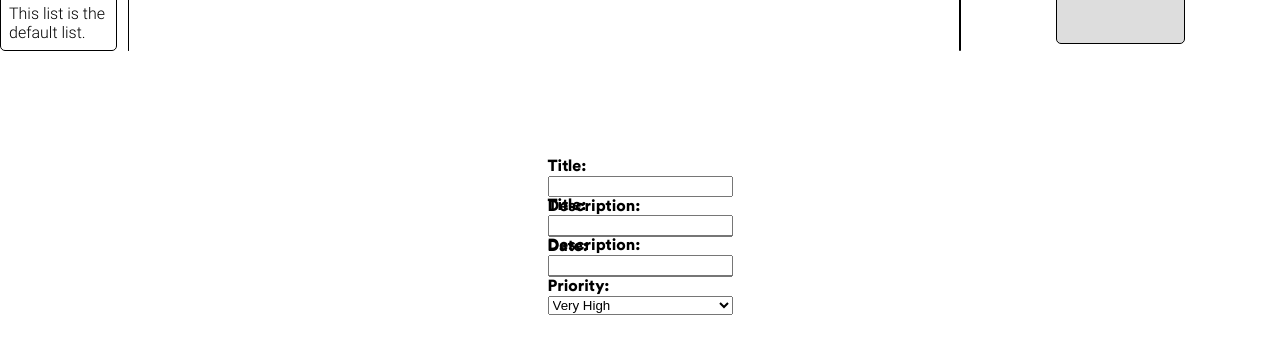
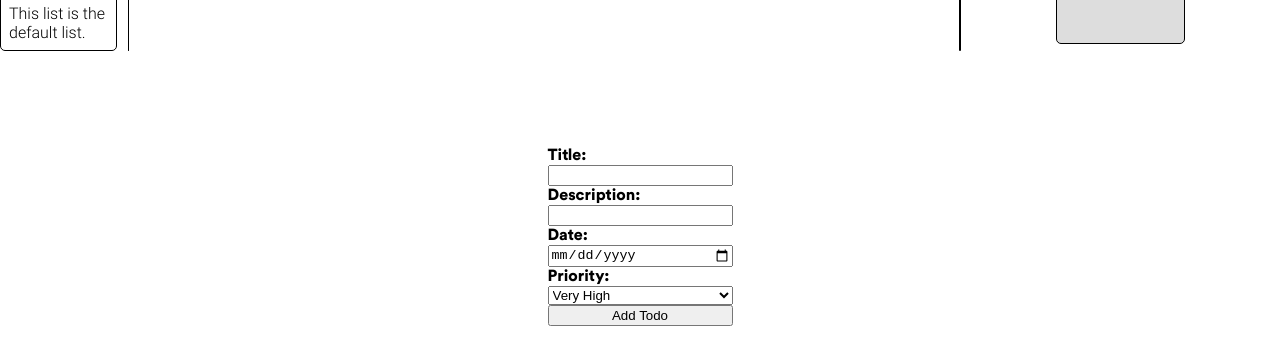
Before and after one commit to martenmatrix/todo-list, a website built with webpack: page src/index.html in a window 1280 px wide. Shown: the part 172-536 px from the top of the page. Built offline with nearby package versions, Linux system fonts and the light colour scheme.

Commit message:
Add basic CSS and add submit button in forms

```diff
--- a/src/index.html
+++ b/src/index.html
@@ -15,23 +15,23 @@
     </div>
 </div>
 
-<div class="modal-wrapper-input" id="modal-add-todo">
-
+<div class="modal-wrapper-input show" id="modal-add-todo">
     <div class="modal-input">
     <p class="modal-title"></p>
         <form class="modal">
             <label for="ftitletodo">Title:</label>
-            <input type="text" class="ftitle" id="ftitletodo">
+            <input type="text" class="ftitle" id="ftitletodo" required>
             <label for="fdescriptiontodo">Description:</label>
-            <input type="text" class="fdescription" id="fdescriptiontodo">
+            <input type="text" class="fdescription" id="fdescriptiontodo" required>
             <label for="fdatetodo">Date:</label>
-            <input type="date" class="fdate" id="fdatetodo">
+            <input type="date" class="fdate" id="fdatetodo" required>
             <label for="fprioritytodo">Priority:</label>
-            <select class="fpriority" id="fprioritytodo">
+            <select class="fpriority" id="fprioritytodo" required>
                 <option value="vhigh">Very High</option>
                 <option value="high">High</option>
                 <option value="low">Low</option>
             </select>
+            <input type="submit" value="Add Todo">
         </form>
     </div>
 </div>
@@ -43,9 +43,10 @@
         <p class="modal-title"></p>
         <form class="modal">
             <label for="ftitlelist">Title:</label>
-            <input type="text" class="ftitle" id="ftitlelist">
+            <input type="text" class="ftitle" id="ftitlelist" required>
             <label for="fdescriptionlist">Description:</label>
-            <input type="text" class="fdescription" id="fdescriptionlist">
+            <input type="text" class="fdescription" id="fdescriptionlist" required>
+            <input type="submit" value="Add Todo" required>
         </form>
     </div>
 </div>
--- a/src/style.css
+++ b/src/style.css
@@ -271,12 +271,6 @@ body {
     margin-left: 0.2em;
 }
 
-
-.show {
-    opacity: 1;
-    pointer-events: auto;
-}
-
 .modal-input {
     position: fixed;
 }
@@ -293,10 +287,18 @@ body {
 
     display: flex;
     position: absolute;
-    pointer-events: none;
     justify-content: center;
     align-items: center;
+
+    pointer-events: none;
+    opacity: 0;
 }
 
 
 /*List input modal*/
+
+
+.show {
+    opacity: 1;
+    pointer-events: auto;
+}
```
